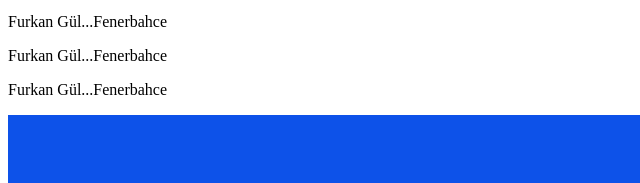
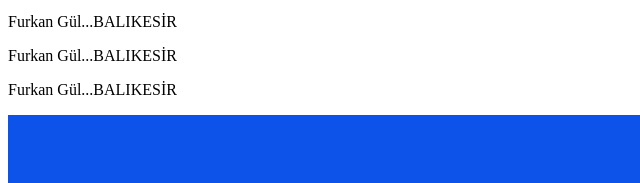
Before and after one commit to furkangul43/basics-of-web-design, a plain HTML site: page calısma/calısma.html in a window 1280 px wide. Shown: the part 241-424 px from the top of the page, 0-640 px from the left. Drawn offline with Linux system fonts and the light colour scheme.

Commit message:
Update calısma.html

```diff
--- a/calısma/calısma.html
+++ b/calısma/calısma.html
@@ -16,9 +16,9 @@
         <a href="0">ABC</a>
     </div>
 
-    <p>Furkan Gül...Fenerbahce</p>
-    <p>Furkan Gül...Fenerbahce</p>
-    <p>Furkan Gül...Fenerbahce</p>
+    <p>Furkan Gül...BALIKESİR</p>
+    <p>Furkan Gül...BALIKESİR</p>
+    <p>Furkan Gül...BALIKESİR</p>
 
 <div id="container">
     <div id="header"></div>
```
